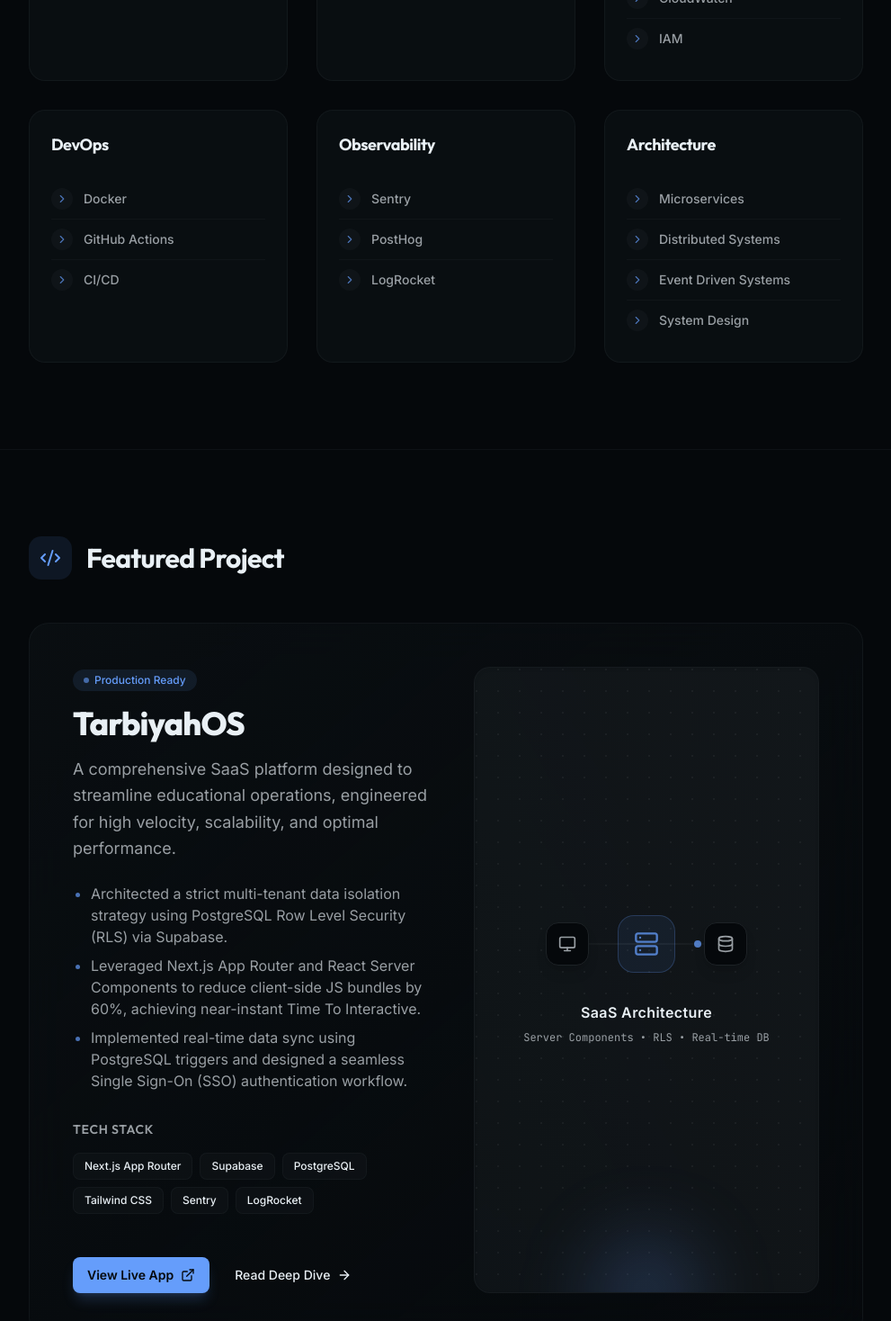
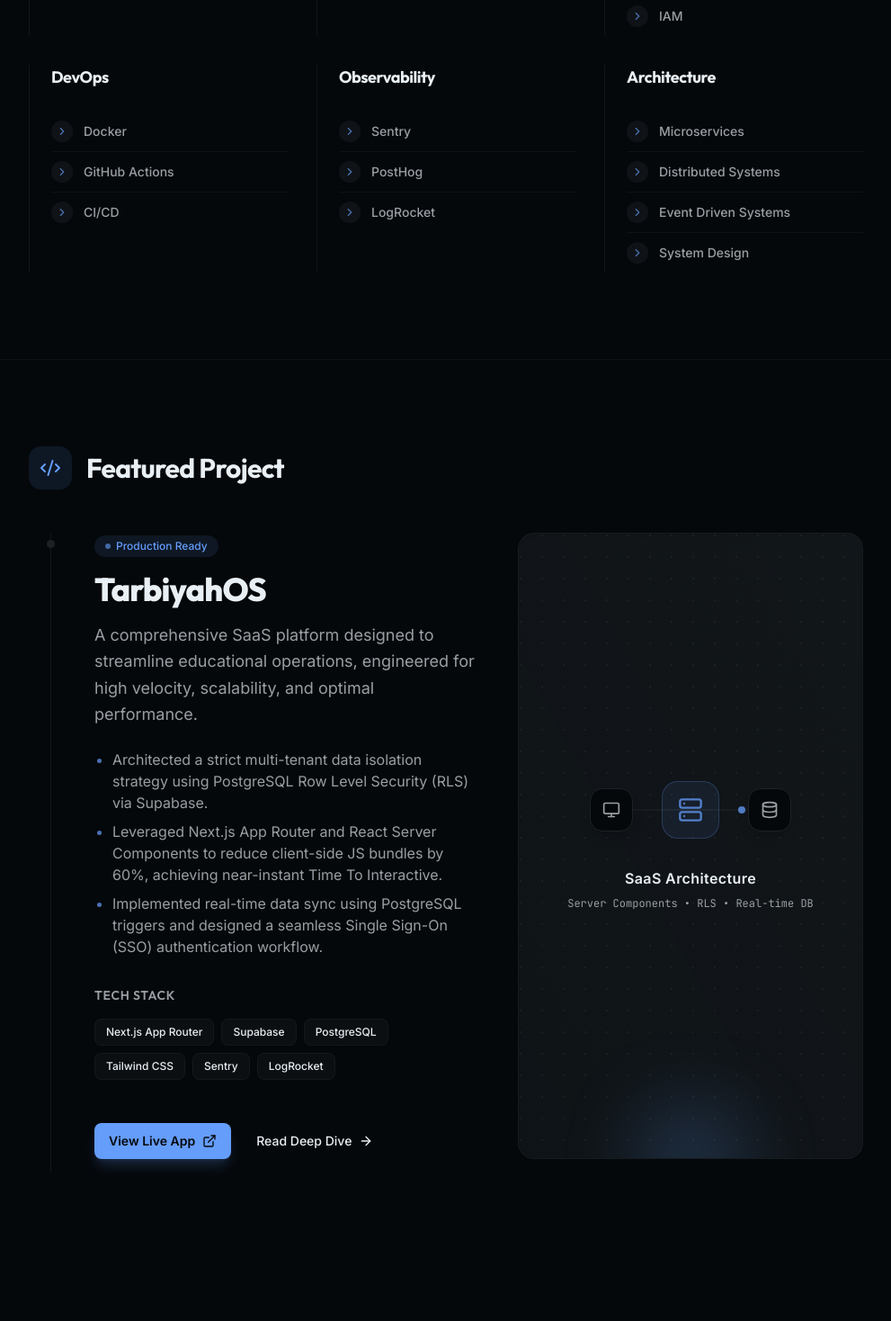
Before and after one commit to mdasifj625/portfolio, a Next.js app: page / in a window 1280 px wide. Shown: the part 2960-4428 px from the top of the page at 90% size, without its empty margins (144-1135 px from the left). Built offline with nearby package versions, Linux system fonts and the light colour scheme.

Commit message:
style: remove card backgrounds and unify design language with experience section

```diff
--- a/src/components/projects.tsx
+++ b/src/components/projects.tsx
@@ -25,11 +25,12 @@
           <h2 className="text-3xl font-bold tracking-tight">Featured Project</h2>
         </div>
 
-        <div className="group relative rounded-3xl border border-border/50 bg-gradient-to-br from-card to-card/30 backdrop-blur-xl overflow-hidden transition-all duration-500 hover:border-primary/30 hover:shadow-[0_0_40px_-15px_rgba(var(--primary),0.1)]">
-          {/* Subtle background glow */}
-          <div className="absolute top-0 right-0 -mt-20 -mr-20 w-64 h-64 bg-primary/10 rounded-full blur-3xl opacity-0 group-hover:opacity-100 transition-opacity duration-700 pointer-events-none" />
+        <div className="relative border-l border-border/50 ml-4 md:ml-6 pb-4">
+          <div className="relative pl-8 md:pl-12 group transition-all duration-500">
+            {/* Timeline dot */}
+            <div className="absolute -left-[5px] top-2 w-[9px] h-[9px] rounded-full bg-border group-hover:bg-primary transition-colors duration-300 shadow-[0_0_10px_0_rgba(var(--primary),0)] group-hover:shadow-[0_0_10px_2px_rgba(var(--primary),0.5)]" />
 
-          <div className="relative p-8 md:p-10 lg:p-12 z-10">
+            <div className="absolute top-0 right-0 w-64 h-64 bg-primary/5 rounded-full blur-3xl opacity-0 group-hover:opacity-100 transition-opacity duration-700 pointer-events-none" />
             <div className="flex flex-col lg:flex-row gap-12 justify-between">
 
               {/* Left Column - Content */}
--- a/src/components/skills.tsx
+++ b/src/components/skills.tsx
@@ -46,7 +46,7 @@
             <motion.div
               key={idx}
               variants={itemVariants}
-              className="group relative rounded-2xl border border-border/50 bg-card p-6 transition-all hover:shadow-sm hover:border-primary/20"
+              className="group relative border-l border-border/50 pl-6 transition-colors hover:border-primary/50"
             >
               <h3 className="mb-6 text-lg font-bold text-foreground flex items-center gap-2">
                 {group.category}
```
